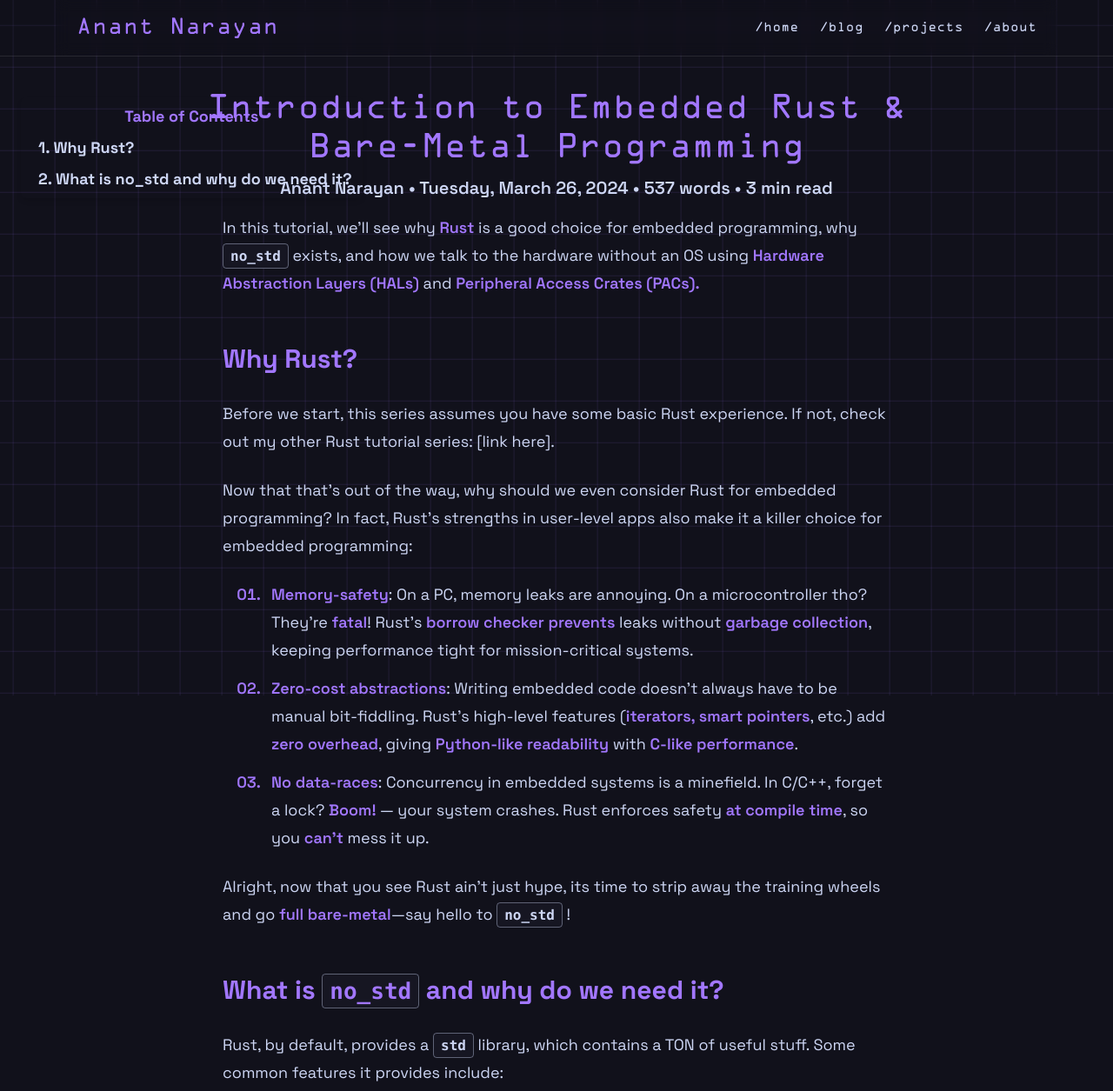
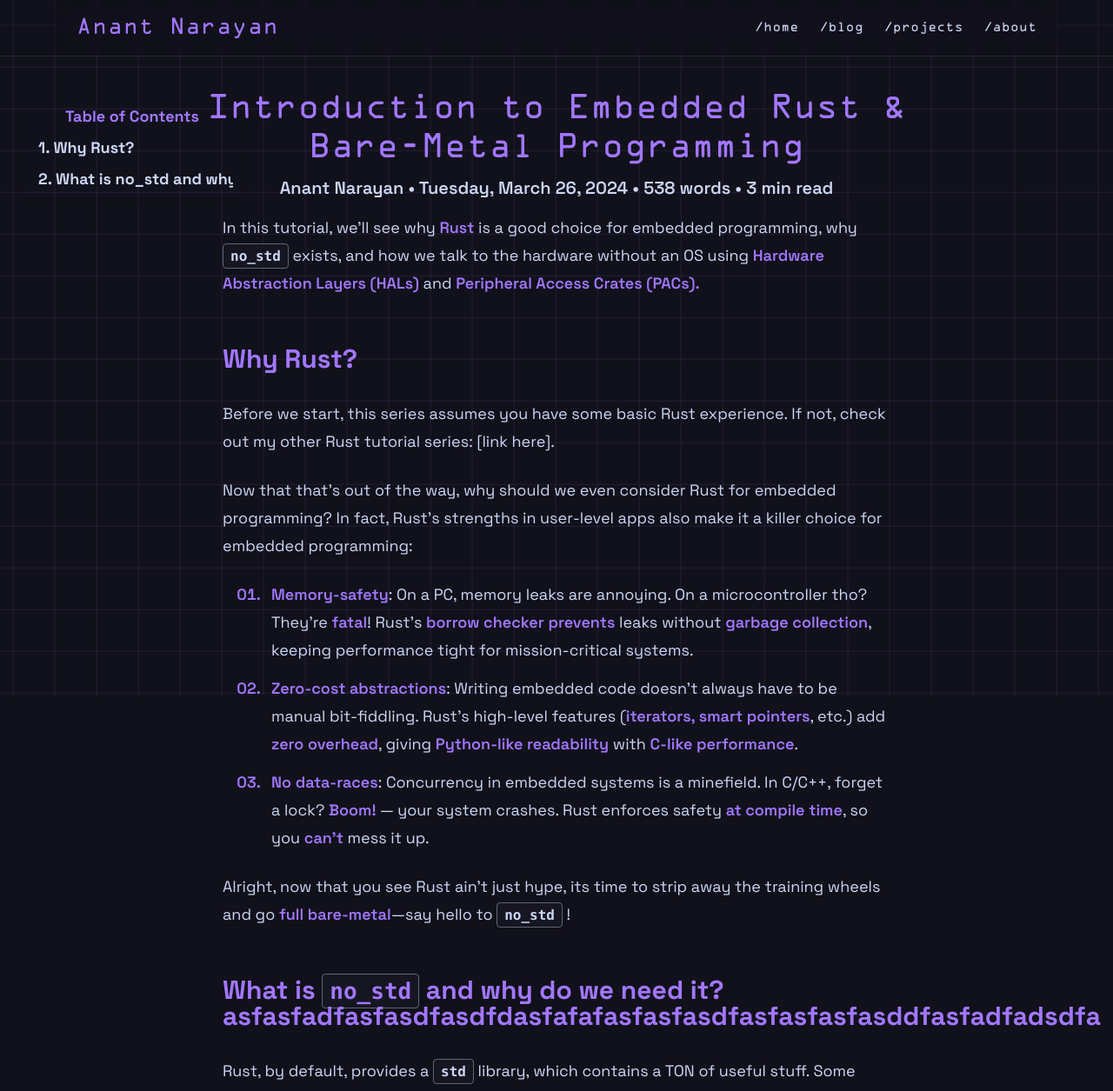
Before and after one commit to anantnrg/anantnrg.github.io, an Astro site: page /blog/embedded-rust-stm32/01-intro in a window 1280 px wide. Shown: the top 1255 px of the page at 87% size. Built offline with nearby package versions, Linux system fonts and the light colour scheme; Astro itself is replaced by a stand-in of ours.

Commit message:
toc ahhh

```diff
--- a/src/components/TableOfContents.astro
+++ b/src/components/TableOfContents.astro
@@ -36,7 +36,7 @@ const tocTree = buildTree(headings);
 
 <div x-data="{ open: true, mobileOpen: false }">
     <div
-        class="hidden min-xl:flex fixed left-6 top-28 h-auto rounded-md border-accent/40 shadow-md flex-col font-space px-3 py-2 gap-y-2 transition-all w-auto overflow-hidden truncate"
+        class="hidden min-xl:flex fixed left-6 top-28 h-auto rounded-md border-accent/40 shadow-md flex-col font-space px-3 py-2 gap-y-2 transition-all w-auto max-w-[20vw]"
         x-show="open"
     >
         <span
@@ -45,7 +45,7 @@ const tocTree = buildTree(headings);
         >
             Table of Contents
         </span>
-        <ul class="list-none pl-2">
+        <ul class="list-none pl-2 truncate">
             {
                 tocTree.map((item) => (
                     <li class=" text-lg font-bold mt-2 first:mt-0">
--- a/src/content/blog/embedded-rust-stm32/01-intro.mdx
+++ b/src/content/blog/embedded-rust-stm32/01-intro.mdx
@@ -22,7 +22,7 @@ In fact, Rust's strengths in user-level apps also make it a killer choice for em
 
 Alright, now that you see Rust ain't just hype, its time to strip away the training wheels and go **full bare-metal**—say hello to `no_std` !
 
-## What is `no_std` and why do we need it?
+## What is `no_std` and why do we need it? asfasfadfasfasdfasdfdasfafafasfasfasdfasfasfasfasddfasfadfadsdfa
 
 Rust, by default, provides a `std` library, which contains a TON of useful stuff. Some common features it provides include:
   1. **Heap Allocation** with types like `Vec`, `Box` and `String`
```
